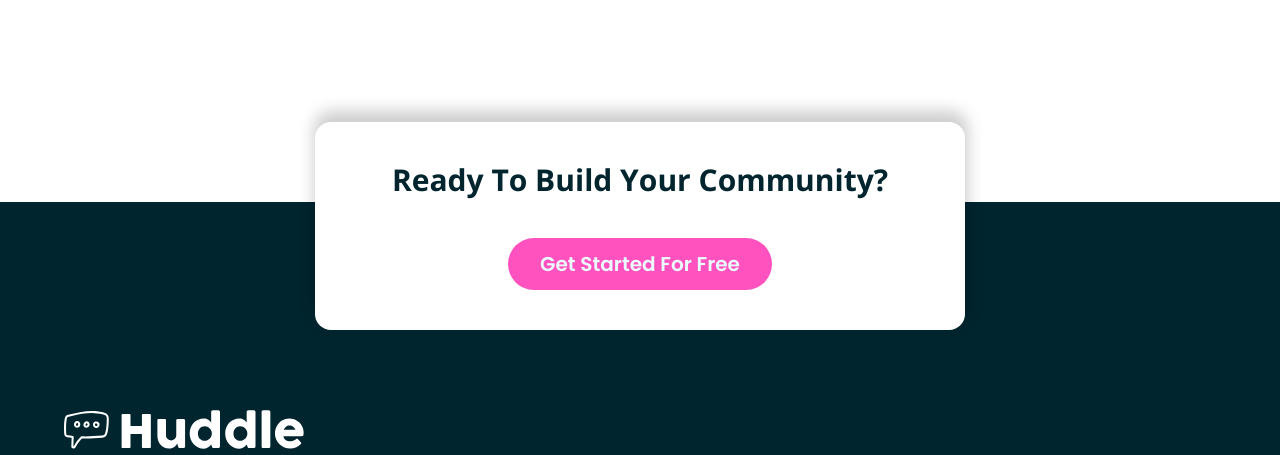
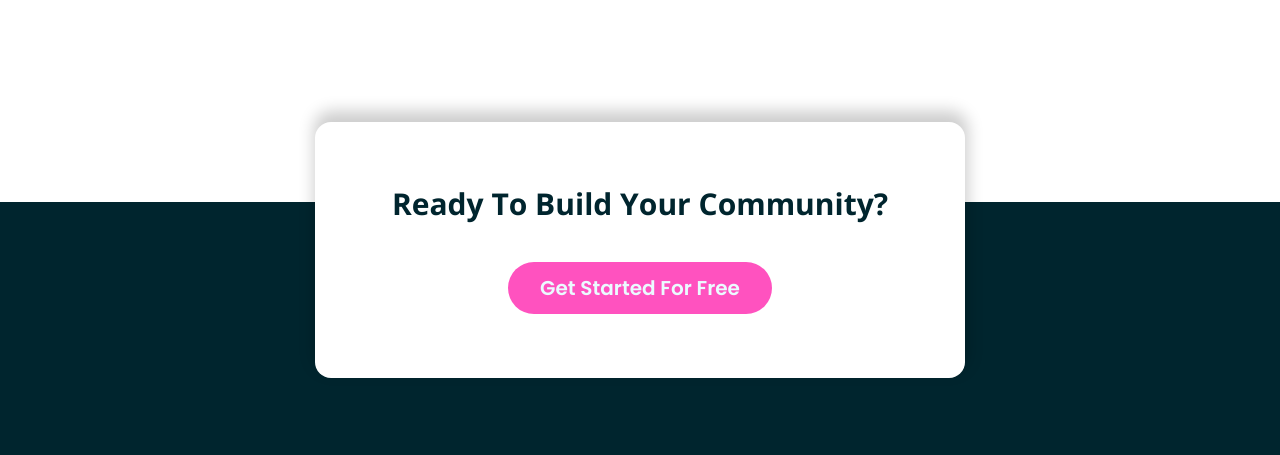
Before and after one commit to cocode305/Huddle-landing-page, a website: page index.html in a window 1280 px wide. Shown: the part 2380-2835 px from the top of the page. Drawn offline with nearby package versions, Linux system fonts and the light colour scheme.

Commit message:
Increase padding in the call-to-action section for better spacing and improved aesthetics

```diff
--- a/index.html
+++ b/index.html
@@ -125,7 +125,7 @@
       <div class="px-5 md:p-10 xl:p-16 text-center">
         <!-- Call to Action -->
         <div
-          class="-mt-44 bg-white p-6 md:p-10 xl:px-10 rounded-2xl shadow-[0_0_7px_5px_rgba(0,0,0,0.2) mx-auto shadow-[1px_-9px_16px_2px_rgba(0,0,0,0.2)] xl:w-[650px]">
+          class="-mt-44 bg-white p-10 md:p-16 xl:px-10 rounded-2xl shadow-[0_0_7px_5px_rgba(0,0,0,0.2) mx-auto shadow-[1px_-9px_16px_2px_rgba(0,0,0,0.2)] xl:w-[650px]">
           <h2 class="text-base text-xl lg:text-3xl font-bold">Ready To Build Your Community?</h2>
 
           <button class="btn btn-primary mt-10">Get Started For Free</button>
```
